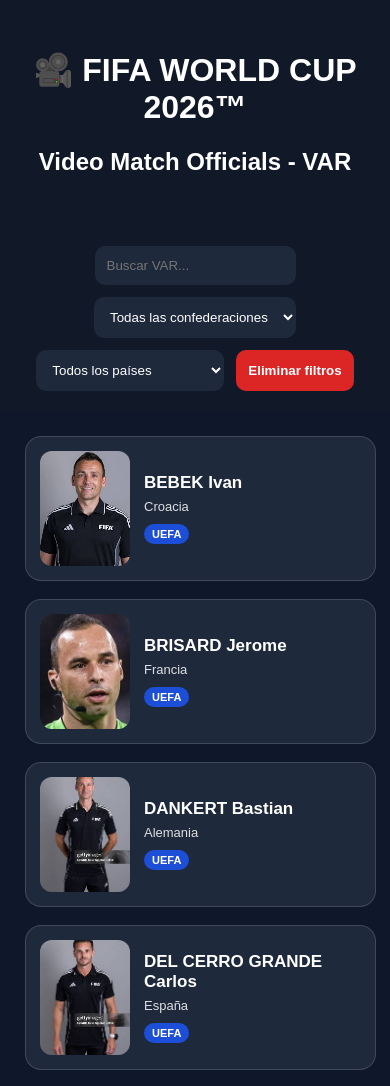
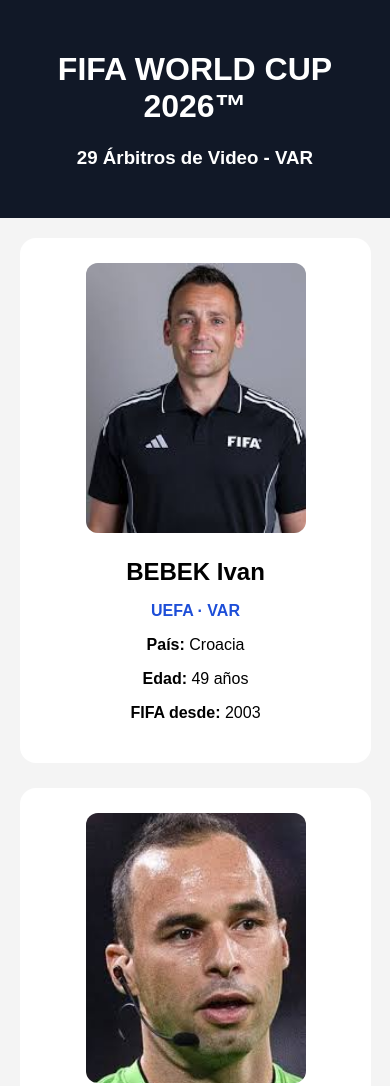
Before and after one commit to luisrodriguezvillares-pixel/Mundial-FIFA-Rbitros-2026, a plain HTML site: page var.html in a window 390 px wide. Shown: the top 1086 px of the page. Drawn offline with Linux system fonts and the light colour scheme.

Commit message:
Update var.html

```diff
--- a/var.html
+++ b/var.html
@@ -3,186 +3,134 @@
 <head>
 <meta charset="UTF-8">
 <meta name="viewport" content="width=device-width, initial-scale=1.0">
-<title>VAR FIFA 2026</title>
+<title>VAR - Árbitros de Video</title>
 
 <style>
-body{margin:0;font-family:Arial;background:#0f172a;color:white}
-header{background:#111827;padding:30px;text-align:center}
-.filters{background:#111827;padding:20px;display:flex;justify-content:center;gap:12px;flex-wrap:wrap}
-.filters input,.filters select,.filters button{padding:12px;border:none;border-radius:10px;background:#1e293b;color:white}
-.filters button{background:#dc2626;font-weight:bold;cursor:pointer}
-.container{width:90%;margin:auto;padding:25px;display:grid;grid-template-columns:repeat(auto-fill,minmax(300px,1fr));gap:18px}
-.card{background:#1e293b;border-radius:16px;padding:14px;cursor:pointer;border:1px solid rgba(255,255,255,.15);display:flex;gap:14px;align-items:center}
-.card:hover{transform:translateY(-4px);border:1px solid rgba(255,255,255,.35)}
-.cardPhoto{width:90px;height:115px;object-fit:cover;border-radius:12px;background:#334155;flex-shrink:0}
-.card h3{margin:0 0 6px 0;font-size:17px}
-.card p{margin:4px 0;font-size:13px;opacity:.85}
-.badge{display:inline-block;margin-top:6px;padding:4px 8px;border-radius:999px;font-size:11px;font-weight:bold}
-.badge.UEFA{background:#1d4ed8}
-.badge.CONMEBOL{background:#d4af37;color:#111}
-.badge.CONCACAF{background:#38761d}
-.badge.CAF{background:#ff0000}
-.badge.AFC{background:#ff9900;color:#111}
-.overlay{position:fixed;top:0;left:0;width:100%;height:100%;background:rgba(0,0,0,.75);display:none;justify-content:center;align-items:center;z-index:999}
-.bigCard{width:420px;max-width:90%;background:white;color:black;border-radius:18px;padding:25px;position:relative;text-align:center}
-.bigCard.UEFA{border:4px solid #1d4ed8}
-.bigCard.CONMEBOL{border:4px solid #d4af37}
-.bigCard.CONCACAF{border:4px solid #38761d}
-.bigCard.CAF{border:4px solid #ff0000}
-.bigCard.AFC{border:4px solid #ff9900}
-.modalPhoto{width:180px;height:220px;object-fit:cover;border-radius:14px;margin-bottom:15px;background:#ddd}
-.close{position:absolute;top:10px;right:15px;font-size:26px;cursor:pointer}
-@media(max-width:700px){.container{grid-template-columns:1fr}}
+body{font-family:Arial;background:#f4f4f4;margin:0}
+
+header{
+  background:#111827;
+  color:#ffffff;
+  padding:30px;
+  text-align:center;
+}
+
+.container{width:90%;margin:auto;padding:20px}
+
+.card{
+  background:#ffffff;
+  border-radius:16px;
+  padding:25px;
+  margin-bottom:25px;
+  display:flex;
+  gap:25px;
+  align-items:center;
+}
+
+.photo{
+  width:180px;
+  height:220px;
+  border-radius:12px;
+  object-fit:cover;
+  background:#ddd;
+}
+
+.info h2{margin:0}
+
+.conf{
+  font-weight:bold;
+}
+
+.UEFA{color:#1d4ed8}
+.CONMEBOL{color:#d4af37}
+.CONCACAF{color:#38761d}
+.CAF{color:#ff0000}
+.AFC{color:#ff9900}
+
+@media(max-width:700px){
+.card{
+flex-direction:column;
+text-align:center;
+}
+.photo{
+width:220px;
+height:270px;
+}
+}
 </style>
 </head>
 
 <body>
 
 <header>
-<h1>🎥 FIFA WORLD CUP 2026™</h1>
-<h2>Video Match Officials - VAR</h2>
+<h1>FIFA WORLD CUP 2026™</h1>
+<h3 id="subtitle"></h3>
 </header>
 
-<div class="filters">
-<input id="search" placeholder="Buscar VAR..." oninput="applyFilters()">
-
-<select id="confFilter" onchange="applyFilters()">
-<option value="ALL">Todas las confederaciones</option>
-<option value="UEFA">UEFA</option>
-<option value="CONMEBOL">CONMEBOL</option>
-<option value="CONCACAF">CONCACAF</option>
-<option value="CAF">CAF</option>
-<option value="AFC">AFC</option>
-</select>
-
-<select id="countryFilter" onchange="applyFilters()">
-<option value="ALL">Todos los países</option>
-</select>
-
-<button onclick="resetFilters()">Eliminar filtros</button>
-</div>
-
 <div class="container" id="container"></div>
-<div class="overlay" id="overlay"></div>
 
 <script>
+
 const varOfficials = [
 ["BEBEK Ivan","Croacia","UEFA",49,2003,"Bebek_Ivan.jpeg"],
 ["BRISARD Jerome","Francia","UEFA",40,2018,"Brisard_Jerome.jpeg"],
-["DANKERT Bastian","Alemania","UEFA",46,2014,"Dankert_Bastian.jpeg"],
+["DANKERT Bastian","Alemania","UEFA",45,2014,"Dankert_Bastian.jpeg"],
 ["DEL CERRO GRANDE Carlos","España","UEFA",50,2013,"Carlos_Del_Cerro_Grande.jpeg"],
 ["DI BELLO Marco","Italia","UEFA",44,2018,"Di_Bello_Marco.jpeg"],
-["DIEPERINK Rob","Países Bajos","UEFA",38,"-","Dieperink_Rob.jpeg"],
-["GILLETT Jarred","Inglaterra","UEFA",39,2023,"Gillett_Jarred.jpeg"],
+["GILLETT Jarred","Inglaterra","UEFA",39,2013,"Gillett_Jarred.jpeg"],
 ["HIGLER Dennis","Países Bajos","UEFA",40,2017,"Higler_Dennis.jpeg"],
-["KWIATKOWSKI Tomasz","Polonia", "UEFA",48,"-","Kwiatkowski_Tomasz.jpeg"],
-["SAN Fedayi","Suiza","UEFA",43,"-","San_Fedayi.jpeg"],
+["KWIATKOWSKI Tomasz","Polonia","UEFA",47,2021,"Kwiatkowski_Tomasz.jpeg"],
+["SAN Fedayi","Suiza","UEFA",43,2019,"San_Fedayi.jpeg"],
 ["VAN DRIESSCHE Bram","Bélgica","UEFA",41,2019,"Van_Driessche_Bram.jpeg"],
 
-["GALLO Nicolas","Colombia","CONMEBOL",39,"-","Gallo_Nicolas.jpeg"],
-["GARCIA Antonio","Uruguay","CONMEBOL",39,"-","Garcia_Antonio.jpeg"],
+["GALLO Nicolas","Colombia","CONMEBOL",39,2018,"Gallo_Nicolas.jpeg"],
+["GARCIA Antonio","Uruguay","CONMEBOL",41,2024,"Garcia_Antonio.jpeg"],
 ["GONZALEZ Leodan","Uruguay","CONMEBOL",43,2016,"Gonzalez_Leodan.jpeg"],
 ["LARA Juan","Chile","CONMEBOL",37,2021,"Lara_Juan.jpeg"],
-["MASTRANGELO Hernan","Argentina","CONMEBOL",45,"-","Mastrangelo_Hernan.jpeg"],
+["MASTRANGELO Hernan","Argentina","CONMEBOL",41,2022,"Mastrangelo_Hernan.jpeg"],
 ["SOTO Juan","Venezuela","CONMEBOL",48,2005,"Soto_Juan.jpeg"],
 ["TOSKI Rodolpho","Brasil","CONMEBOL",39,2017,"Toski_Rodolpho.jpeg"],
 
 ["DICKERSON Joe","Estados Unidos","CONCACAF",38,2023,"Dickerson_Joe.jpeg"],
 ["GUZMAN Tatiana","Nicaragua","CONCACAF",38,2014,"Guzman_Tatiana.jpeg"],
 ["MIRANDA Erick","México","CONCACAF",44,2016,"Miranda_Erick.jpeg"],
-["PACHECO Guillermo","México","CONCACAF",31,"-","Pacheco_Guillermo.jpeg"],
+["PACHECO Guillermo","México","CONCACAF",31,2023,"Pacheco_Guillermo.jpeg"],
 ["VILLARREAL Armando","Estados Unidos","CONCACAF",40,2015,"Villarreal_Armando.png"],
 
-["EL FARIQ Hamza","Marruecos","CAF",35,2025,"El_Fariq_Hamza.jpeg"],
 ["ASHOUR Mahmoud","Egipto","CAF",49,2011,"Ashour_Mahmoud.jpeg"],
+["EL FARIQ Hamza","Marruecos","CAF",36,2024,"El_Fariq_Hamza.jpeg"],
 
 ["AL-MARRI Khamis","Catar","AFC",41,2010,"Al_Marris_Khamis.jpeg"],
-["ALSHEHRI Abdullah","Arabia Saudí","AFC","-",2022,"Alshehri_Abdullah.jpeg"],
+["ALSHEHRI Abdullah","Arabia Saudí","AFC",34,2022,"Alshehri_Abdullah.jpeg"],
 ["EVANS Shaun","Australia","AFC",38,2017,"Evans_Shaun.jpeg"],
 ["FU Ming","China","AFC",43,2014,"Fu_Ming.jpeg"],
-["MOHAMMED OBAID KHADIM","Emiratos Árabes Unidos","AFC",41,"-","Mohammed_Obaid_Khadim.jpeg"]
+["MOHAMMED OBAID KHADIM","Emiratos Árabes Unidos","AFC",41,2013,"Mohammed_Obaid_Khadim.jpeg"]
 ];
 
+document.getElementById("subtitle").textContent =
+`${varOfficials.length} Árbitros de Video - VAR`;
+
 const container=document.getElementById("container");
-const overlay=document.getElementById("overlay");
-const countrySelect=document.getElementById("countryFilter");
 
-function loadCountries(){
-const countries=[...new Set(varOfficials.map(v=>v[1]))].sort((a,b)=>a.localeCompare(b));
-countries.forEach(c=>{
-const opt=document.createElement("option");
-opt.value=c;
-opt.textContent=c;
-countrySelect.appendChild(opt);
-});
-}
-
-function render(list){
-container.innerHTML="";
-list.forEach(v=>{
+varOfficials.forEach(r=>{
 const card=document.createElement("div");
 card.className="card";
+
 card.innerHTML=`
-<img class="cardPhoto" src="${v[5]}" alt="${v[0]}">
-<div>
-<h3>${v[0]}</h3>
-<p>${v[1]}</p>
-<span class="badge ${v[2]}">${v[2]}</span>
+<img class="photo" src="${r[5]}" alt="${r[0]}">
+
+<div class="info">
+<h2>${r[0]}</h2>
+<p class="conf ${r[2]}">${r[2]} · VAR</p>
+<p><strong>País:</strong> ${r[1]}</p>
+<p><strong>Edad:</strong> ${r[3]} años</p>
+<p><strong>FIFA desde:</strong> ${r[4]}</p>
 </div>
 `;
-card.onclick=()=>openCard(v);
+
 container.appendChild(card);
 });
-}
 
-function openCard(v){
-overlay.innerHTML=`
-<div class="bigCard ${v[2]}">
-<div class="close" onclick="closeCard()">×</div>
-<img class="modalPhoto" src="${v[5]}" alt="${v[0]}">
-<h2>${v[0]}</h2>
-<p><strong>Confederación:</strong> ${v[2]}</p>
-<p><strong>País:</strong> ${v[1]}</p>
-<p><strong>Edad:</strong> ${v[3]} años</p>
-<p><strong>FIFA desde:</strong> ${v[4]}</p>
-<p><strong>Función:</strong> Video Match Official</p>
-</div>
-`;
-overlay.style.display="flex";
-}
-
-function closeCard(){
-overlay.style.display="none";
-}
-
-function applyFilters(){
-const search=document.getElementById("search").value.toLowerCase();
-const conf=document.getElementById("confFilter").value;
-const country=document.getElementById("countryFilter").value;
-
-const filtered=varOfficials.filter(v=>{
-const okSearch=v[0].toLowerCase().includes(search);
-const okConf=conf==="ALL" || v[2]===conf;
-const okCountry=country==="ALL" || v[1]===country;
-return okSearch && okConf && okCountry;
-});
-
-render(filtered);
-}
-
-function resetFilters(){
-document.getElementById("search").value="";
-document.getElementById("confFilter").value="ALL";
-document.getElementById("countryFilter").value="ALL";
-render(varOfficials);
-}
-
-overlay.addEventListener("click",e=>{
-if(e.target===overlay){closeCard();}
-});
-
-loadCountries();
-render(varOfficials);
 </script>
 
 </body>
```
